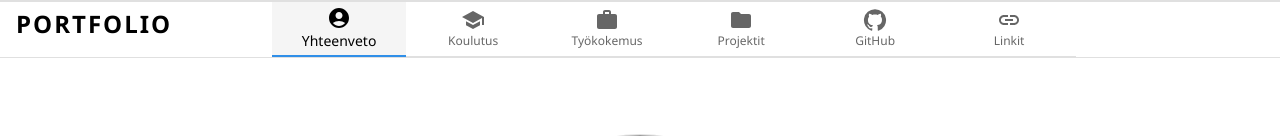
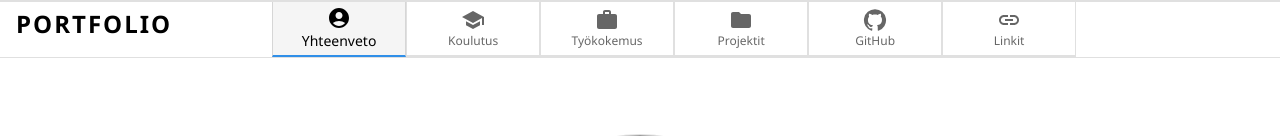
Before and after one commit to JeztC/jeztc.github.io, a React (Vite) app: page / in a window 1280 px wide. Shown: the top 136 px of the page. Built offline with nearby package versions, Linux system fonts and the light colour scheme; no server answers; grey boxes are pictures that could not be loaded; some icons are missing.

Commit message:
style: improve header styling

```diff
--- a/src/components/Header.tsx
+++ b/src/components/Header.tsx
@@ -65,23 +65,29 @@ const StyledLink = styled(Link)`
     text-align: center;
     background-color: ${({ theme }) => theme.palette.background.default} !important;
 
-    /* Grey indicator for inactive tabs */
-    border-bottom: ${({ theme }) => `1px solid ${theme.palette.divider}`} !important;
+    border-top: ${({ theme }) => `1px solid ${theme.palette.divider}`} !important;
+    border-left: ${({ theme }) => `1px solid ${theme.palette.divider}`} !important;
+    border-right: ${({ theme }) => `1px solid ${theme.palette.divider}`} !important;
+    border-bottom: ${({ theme }) => `2px solid ${theme.palette.divider}`} !important;
 
-    &.Mui-selected {
-        background-color: ${({ theme }) => theme.palette.action.hover} !important;
-        color: ${({ theme }) => theme.palette.text.primary} !important;
-
-        /* Blue indicator for active tab */
-        border-bottom: ${({ theme }) => `2px solid ${theme.palette.primary.main} !important`};
+    &:not(:last-child) {
+        border-right: ${({ theme }) => `1px solid ${theme.palette.divider}`} !important;
     }
 
     &:hover {
         background-color: ${({ theme }) => theme.palette.action.hover} !important;
     }
+
+    &.Mui-selected {
+        background-color: ${({ theme }) => theme.palette.action.hover} !important;
+        color: ${({ theme }) => theme.palette.text.primary} !important;
+        border-bottom: ${({ theme }) => `2px solid ${theme.palette.primary.main}`} !important;
+    }
+
+    &:hover.Mui-selected {
+        border-bottom: ${({ theme }) => `2px solid ${theme.palette.primary.main}`} !important;
+    }
 `;
-
-
 
 
 const LanguageMenuItem = styled(MenuItem)`
```
